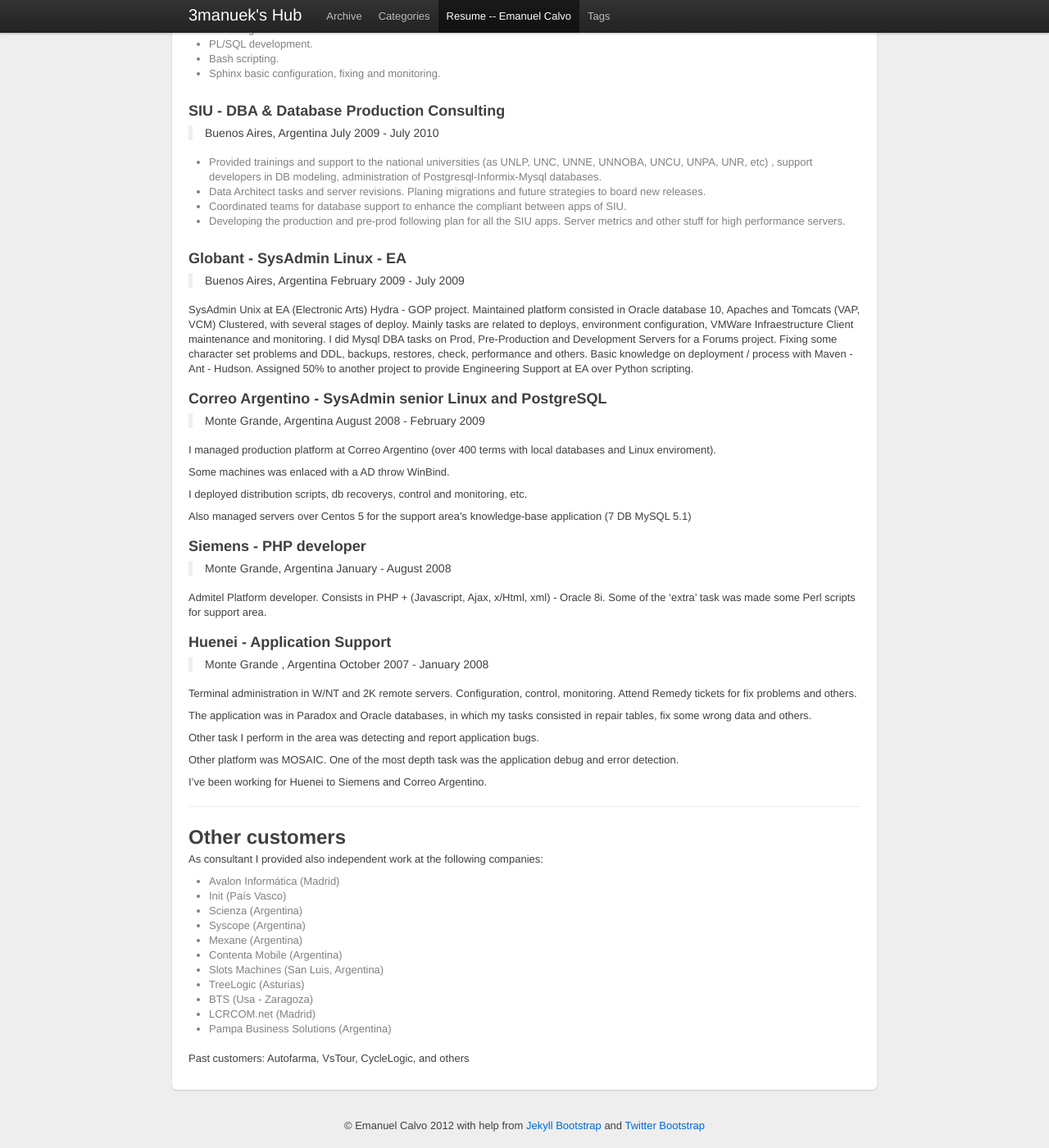
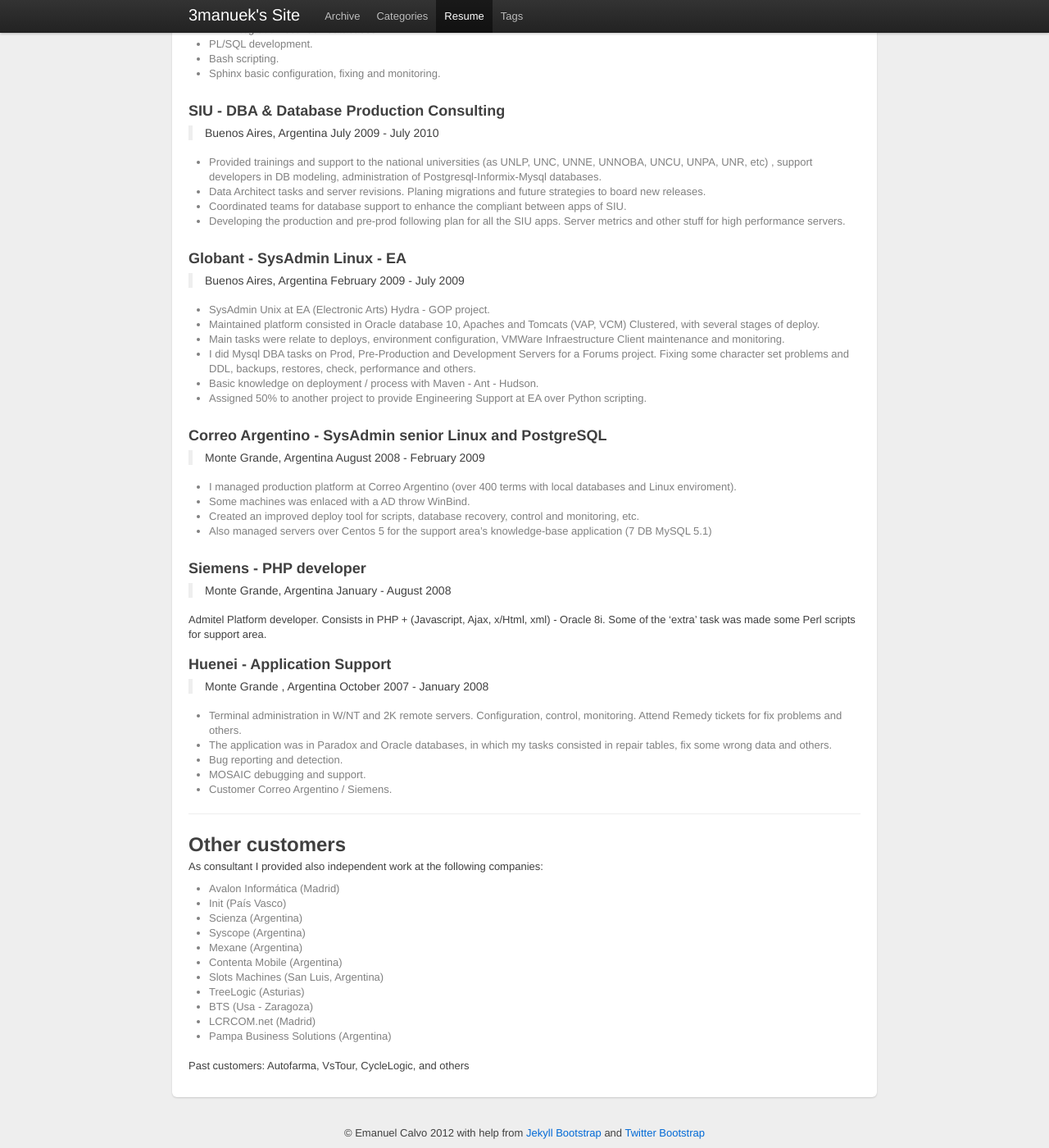
Before and after one commit to 3manuek/3manuek.github.io, a Jekyll site: the page built from resume.markdown, in a window 1280 px wide and 1400 px high, scrolled down 1835 px. Shown: the whole window at 82% size. Built offline with Jekyll 4.4.1, drawn with Linux system fonts in a browser that asks for light colours; some of the changed text lies outside the part shown.

Commit message:
Couple of fixes

```diff
--- a/_config.yml
+++ b/_config.yml
@@ -12,9 +12,8 @@
 
 # Themes are encouraged to use these universal variables
 # so be sure to set them if your theme uses them.
-#
-title : 3manuek's Hub
-tagline: Data Engineering and Open Source Database Consultant
+title : 3manuek's Site
+tagline: Data Engineering and Open Source Consultant
 author :
   name : Emanuel Calvo
   email : 3manuek@gmail.com
@@ -63,7 +62,7 @@
   #   - Only the following values are falsy: ["", null, false]
   #   - When setting BASE_PATH it must be a valid url.
   #     This means always setting the protocol (http|https) or prefixing with "/"
-  BASE_PATH : http://3manuek.github.io/
+  BASE_PATH : http://3manuek.github.io
 
   # By default, the asset_path is automatically defined relative to BASE_PATH plus the enabled theme.
   # ex: [BASE_PATH]/assets/themes/[THEME-NAME]
@@ -92,17 +91,17 @@
     provider : disqus
     disqus :
       short_name : jekyllbootstrap
-    livefyre :
-      site_id : 123
-    intensedebate :
-      account : 123abc
-    facebook :
-      appid : 123
-      num_posts: 5
-      width: 580
-      colorscheme: light
-    duoshuo :
-      short_name : jekyllbootstrap
+#    livefyre :
+#      site_id : 123
+#    intensedebate :
+#      account : 123abc
+#    facebook :
+#      appid : 123
+#      num_posts: 5
+#      width: 580
+#      colorscheme: light
+#    duoshuo :
+#      short_name : jekyllbootstrap
 
   # Settings for analytics helper
   # Set 'provider' to the analytics provider you want to use.
@@ -114,13 +113,13 @@
         site_id : 'SITE ID'
     google :
         tracking_id : 'UA-79505389-1'
-    getclicky :
-      site_id :
-    mixpanel :
-        token : '_MIXPANEL_TOKEN_'
-    piwik :
-        baseURL : 'myserver.tld/piwik' # Piwik installation address (without protocol)
-        idsite : '1'                   # the id of the site on Piwik
+#    getclicky :
+#      site_id :
+#    mixpanel :
+#        token : '_MIXPANEL_TOKEN_'
+#    piwik :
+#        baseURL : 'myserver.tld/piwik' # Piwik installation address (without protocol)
+#        idsite : '1'                   # the id of the site on Piwik
 
   # Settings for sharing helper.
   # Sharing is for things like tweet, plusone, like, reddit buttons etc.
--- a/_layouts/default.html
+++ b/_layouts/default.html
@@ -1,7 +1,6 @@
 ---
 theme :
   name : twitter
-tagline : {{ page.tagline }}
 ---
 {% include JB/setup %}
 {% include themes/twitter/default.html %}
--- a/_layouts/page.html
+++ b/_layouts/page.html
@@ -2,7 +2,7 @@
 theme :
   name : twitter
 layout: default
-tagline: {{ page.tagline }}
+# tagline: {{ page.tagline }}
 ---
 {% include JB/setup %}
 {% include themes/twitter/page.html %}
--- a/_theme_packages/twitter/_includes/themes/twitter/page.html
+++ b/_theme_packages/twitter/_includes/themes/twitter/page.html
@@ -1,5 +1,5 @@
 <div class="page-header">
-  <h1>{{ page.title }} <small>Supporting tagline</small></h1>
+  <h1>{{ page.title }} <small>{{ page.tagline }}</small></h1>
 </div>
 
 <div class="row">
--- a/resume.markdown
+++ b/resume.markdown
@@ -1,8 +1,9 @@
 ---
 layout: page
-title : Resume -- Emanuel Calvo
+title : Resume
 header : About 3manuek
 group: navigation
+tagline: Emanuel Calvo
 ---
 {% include JB/setup %}
 
@@ -32,6 +33,7 @@
 ## Certifications
 
 [PostgreSQL 9.4 Associate Certification](http://www.enterprisedb.com/store/products/dba-training/01t50000001Nyi7AAC), `EDB33986`.
+
 
 DataScience Specialization, Coursera (80% completed):
 
@@ -131,24 +133,21 @@
 > Buenos Aires, Argentina
 > February 2009 -  July 2009
 
-SysAdmin Unix at EA (Electronic Arts) Hydra - GOP project.
-Maintained platform consisted in Oracle database 10, Apaches and Tomcats (VAP, VCM) Clustered, with several stages of deploy.
-Mainly tasks are related to deploys, environment configuration, VMWare Infraestructure Client maintenance and monitoring.
-I did Mysql DBA tasks on Prod, Pre-Production and Development Servers for a Forums project. Fixing some character set problems and DDL, backups, restores, check, performance and others.
-Basic knowledge on deployment / process with Maven - Ant - Hudson.
-Assigned 50% to another project to provide Engineering Support at EA over Python scripting.
+- SysAdmin Unix at EA (Electronic Arts) Hydra - GOP project.
+- Maintained platform consisted in Oracle database 10, Apaches and Tomcats (VAP, VCM) Clustered, with several stages of deploy.
+- Main tasks were relate to deploys, environment configuration, VMWare Infraestructure Client maintenance and monitoring.
+- I did Mysql DBA tasks on Prod, Pre-Production and Development Servers for a Forums project. Fixing some character set problems and DDL, backups, restores, check, performance and others.
+- Basic knowledge on deployment / process with Maven - Ant - Hudson.
+- Assigned 50% to another project to provide Engineering Support at EA over Python scripting.
 
 ### Correo Argentino - SysAdmin senior Linux and PostgreSQL
 > Monte Grande, Argentina
 > August 2008  -  February 2009
 
-I managed production platform at Correo Argentino (over 400 terms with local databases and Linux enviroment).
-
-Some machines was enlaced with a AD throw WinBind.
-
-I deployed distribution scripts, db recoverys, control and monitoring, etc.
-
-Also managed servers over Centos 5 for the support area's knowledge-base application  (7 DB MySQL 5.1)
+- I managed production platform at Correo Argentino (over 400 terms with local databases and Linux enviroment).
+- Some machines was enlaced with a AD throw WinBind.
+- Created an improved deploy tool for scripts, database recovery, control and monitoring, etc.
+- Also managed servers over Centos 5 for the support area's knowledge-base application  (7 DB MySQL 5.1)
 
 ### Siemens - PHP developer
 > Monte Grande, Argentina
@@ -161,15 +160,11 @@
 > Monte Grande , Argentina
 > October 2007 - January 2008
 
-Terminal administration in W/NT and 2K remote servers. Configuration, control, monitoring. Attend Remedy tickets for fix problems and others.
-
-The application was in Paradox and Oracle databases, in which my tasks consisted in repair tables, fix some wrong data and others.
-
-Other task  I perform in the area was detecting and report application bugs.
-
-Other platform was MOSAIC. One of the most depth task was the application debug and error detection.
-
-I've been working for Huenei to Siemens and Correo Argentino.
+- Terminal administration in W/NT and 2K remote servers. Configuration, control, monitoring. Attend Remedy tickets for fix problems and others.
+- The application was in Paradox and Oracle databases, in which my tasks consisted in repair tables, fix some wrong data and others.
+- Bug reporting and detection.
+- MOSAIC debugging and support.
+- Customer Correo Argentino / Siemens.
 
 ----
 
```
Also changed, not shown: index.md (+1 -1 lines), 11 other files.
